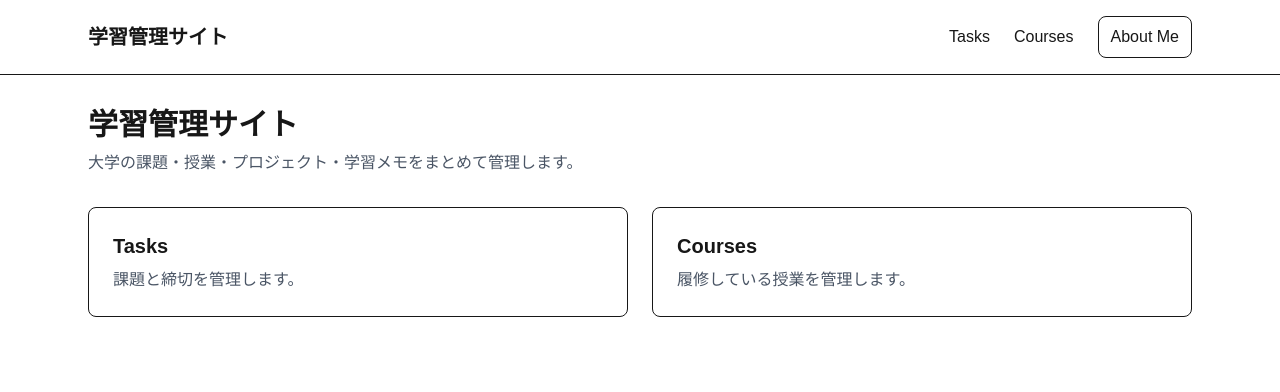
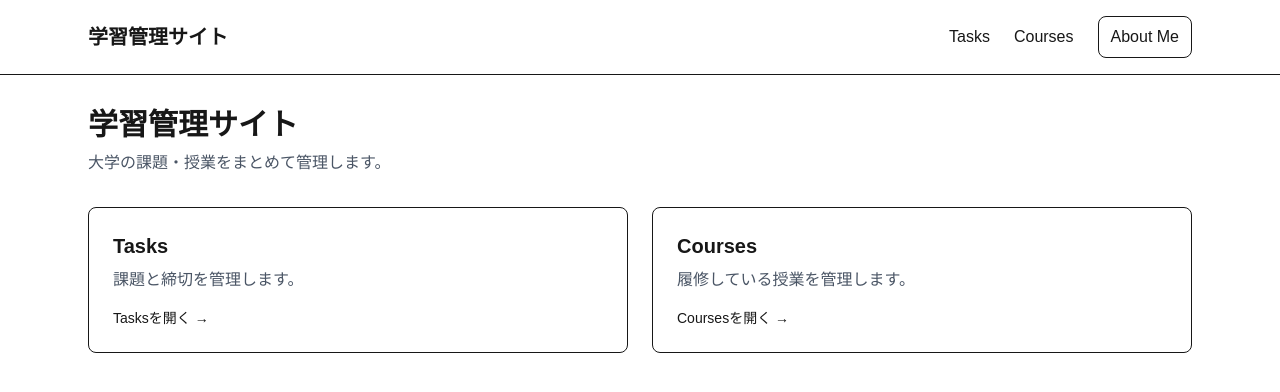
Before and after one commit to KaitoTakei0618/pbl_Nextjs, a Next.js app: page / in a window 1280 px wide. Shown: the top 392 px of the page. Built offline with nearby package versions, Linux system fonts and the light colour scheme.

Commit message:
improve root page

```diff
--- a/app/page.tsx
+++ b/app/page.tsx
@@ -1,3 +1,5 @@
+import Link from "next/link";
+
 export default function Home() {
   return (
     <div>
@@ -6,28 +8,43 @@ export default function Home() {
       </h1>
 
       <p className="mt-2 text-gray-600">
-        大学の課題・授業・プロジェクト・学習メモをまとめて管理します。
+        大学の課題・授業をまとめて管理します。
       </p>
 
       <div className="mt-8 grid gap-6 md:grid-cols-2">
-        <div className="rounded-lg border bg-white p-6">
+        <Link
+          href="/tasks"
+          className="rounded-lg border bg-white p-6 transition hover:shadow-md"
+        >
           <h2 className="text-xl font-semibold">
             Tasks
           </h2>
+
           <p className="mt-2 text-gray-600">
             課題と締切を管理します。
           </p>
-        </div>
 
-        <div className="rounded-lg border bg-white p-6">
+          <p className="mt-4 text-sm font-medium">
+            Tasksを開く →
+          </p>
+        </Link>
+
+        <Link
+          href="/courses"
+          className="rounded-lg border bg-white p-6 transition hover:shadow-md"
+        >
           <h2 className="text-xl font-semibold">
             Courses
           </h2>
+
           <p className="mt-2 text-gray-600">
             履修している授業を管理します。
           </p>
-        </div>
 
+          <p className="mt-4 text-sm font-medium">
+            Coursesを開く →
+          </p>
+        </Link>
       </div>
     </div>
   );
```
